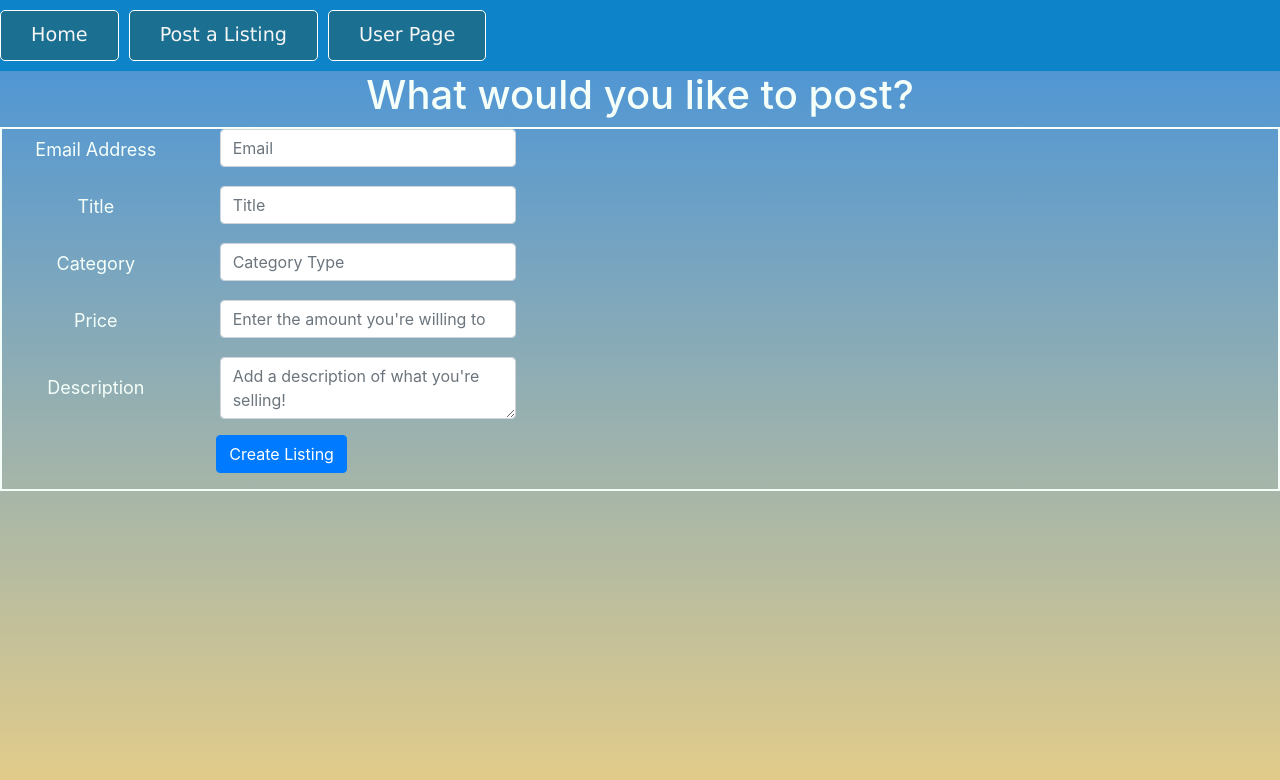
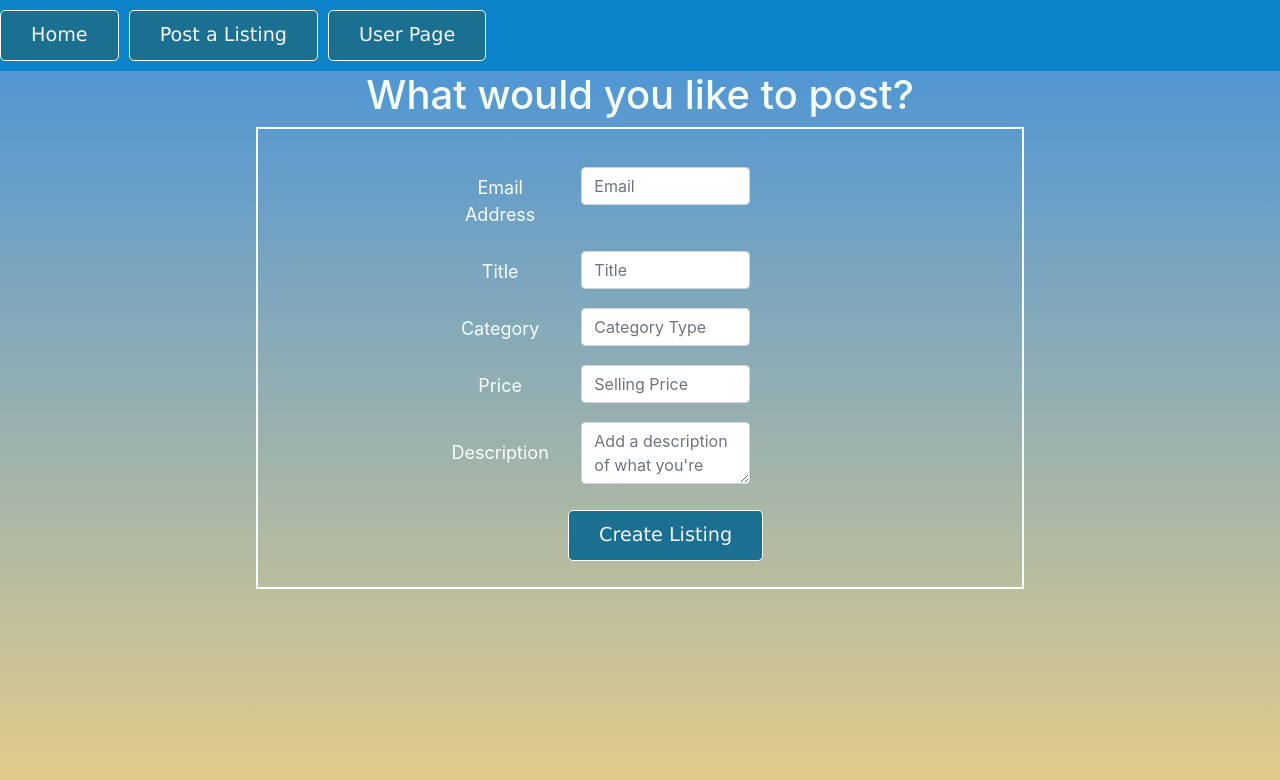
Before and after one commit to tnguyen372/Bay-Area-Marketplace, a React (Create React App) app in the folder frontend/: page /postListing in a window 1280 px wide. Shown: the top 780 px of the page. Built offline with nearby package versions, Linux system fonts and the light colour scheme; no server answers.

Commit message:
Fixed form items and form container alignment on post listing page. Edited homepage.css slightly for less clutter on listings

```diff
--- a/frontend/package.json
+++ b/frontend/package.json
@@ -4,7 +4,7 @@
   "private": true,
   "proxy": "http://localhost:1237",
   "dependencies": {
-    "axios": "^0.19.0",
+    "axios": "^0.21.1",
     "bootstrap": "^4.6.0",
     "react": "^16.10.2",
     "react-bootstrap": "^1.6.0",
--- a/frontend/src/App.css
+++ b/frontend/src/App.css
@@ -79,8 +79,8 @@ body {
 
 .listing-element {
   width: 90%;
-  height: 40px;
-  overflow: scroll;
+  height: 55px;
+  overflow-y: scroll;
 }
 
 @media screen and (max-width: 1070px) {
--- a/frontend/src/pages/Home.js
+++ b/frontend/src/pages/Home.js
@@ -76,7 +76,7 @@ const Home = ({ ws }) => {
               type="textarea"
               value={inquiry}
               onChange={(event) => setInquiry(event.target.value)}
-              placeholder="Ask a question or make an offer!">
+              placeholder="Make an offer!">
             </input>
             <Button id="button" type="submit" onClick={(e) => handleInquiry(listing.entryId, e)}>Submit Inquiry</Button>
           </div>
--- a/frontend/src/pages/PostListing.css
+++ b/frontend/src/pages/PostListing.css
@@ -9,3 +9,27 @@ h1 {
     font-size: large;
     align-content: center;
 }
+
+#post-container {
+    display: flex;
+    flex-direction: column;
+    justify-items: center;
+    text-align: center;
+}
+
+#form-container {
+    border: 2px solid mintcream;
+    display: block;
+    width: 60%;
+    text-align: center;
+    margin-left: 20%;
+  }
+
+#form {
+    display: inline-block;
+    margin-left: auto;
+    margin-right: auto;
+    width: 100%;
+    margin-top: 5%;
+    margin-left: 25%;
+}
--- a/frontend/src/pages/PostListing.js
+++ b/frontend/src/pages/PostListing.js
@@ -16,7 +16,7 @@ const PostListing = ({ ws }) => {
 
     // Submit a listing
 
-    const createListing = () => {
+    const createListing = (e) => {
         const listing = {
             email: email,
             title: title,
@@ -24,7 +24,7 @@ const PostListing = ({ ws }) => {
             price: price,
             description: description
         };
-
+        e.preventDefault();
         axios.post('/postListing', listing)
         .catch((err) => console.log(err));
         alert('Your post was submitted!');
@@ -37,12 +37,12 @@ const PostListing = ({ ws }) => {
     };
 
     return (
-        <div>
+        <div id="post-container">
         <h1>What would you like to post?</h1>
             <div id="form-container">
                 {/*User enters data here*/}
-                <Form>
-                    <Form.Group as={Row} controlId="input-email">
+                <Form id="form">
+                    <Form.Group as={Row} controlId="input-email" id="form-item">
                         <Form.Label column sm={2} id="label">
                         Email Address
                         </Form.Label>
@@ -55,7 +55,7 @@ const PostListing = ({ ws }) => {
                         />
                         </Col>
                     </Form.Group>
-                    <Form.Group as={Row} controlId="input-title">
+                    <Form.Group as={Row} controlId="input-title" id="form-item">
                         <Form.Label column sm={2} id="label">
                         Title
                         </Form.Label>
@@ -68,7 +68,7 @@ const PostListing = ({ ws }) => {
                             />
                         </Col>
                     </Form.Group>
-                    <Form.Group as={Row} controlId="input-type">
+                    <Form.Group as={Row} controlId="input-type" id="form-item">
                         <Form.Label column sm={2} id="label">
                         Category
                         </Form.Label>
@@ -81,7 +81,7 @@ const PostListing = ({ ws }) => {
                             />
                         </Col>
                     </Form.Group>
-                    <Form.Group as={Row} controlId="input-price">
+                    <Form.Group as={Row} controlId="input-price" id="form-item">
                         <Form.Label column sm={2} id="label">
                         Price
                         </Form.Label>
@@ -91,12 +91,12 @@ const PostListing = ({ ws }) => {
                                 step="0.01"
                                 min="0.00"
                                 value={price}
-                                placeholder="Enter the amount you're willing to sell it for."
+                                placeholder="Selling Price"
                                 onChange={(event) => setPrice(event.target.value)}
                             />
                         </Col>
                     </Form.Group>
-                    <Form.Group as={Row} controlId="input-description">
+                    <Form.Group as={Row} controlId="input-description" id="form-item">
                         <Form.Label column sm={2} id="label">
                         Description
                         </Form.Label>
@@ -109,9 +109,9 @@ const PostListing = ({ ws }) => {
                             />
                         </Col>
                     </Form.Group>
-                        <Form.Group as={Form.Row}>
-                        <Col sm={{ span: 10, offset: 2 }}>
-                        <Button type="submit" onClick={createListing}>Create Listing</Button>
+                    <Form.Group as={Row} id="form-item">
+                        <Col sm={{ span: 5, offset: 1 }}>
+                        <Button id="button" type="submit" onClick={(e) => {createListing(e)}}>Create Listing</Button>
                         </Col>
                     </Form.Group>
             </Form>
```
Also changed, not shown: 1 other file (tests, documents, lock files or other folders).
